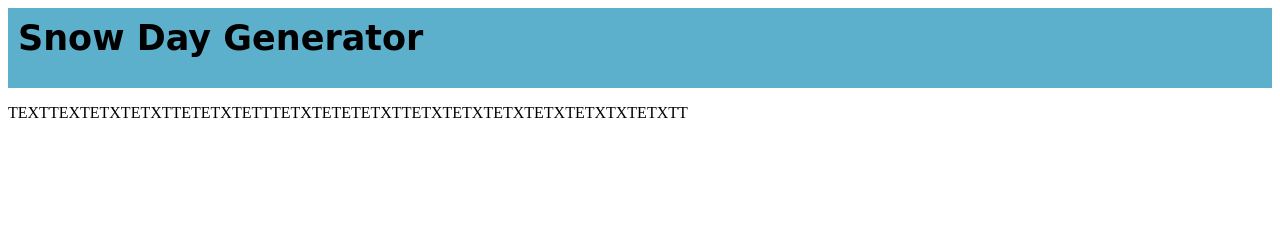
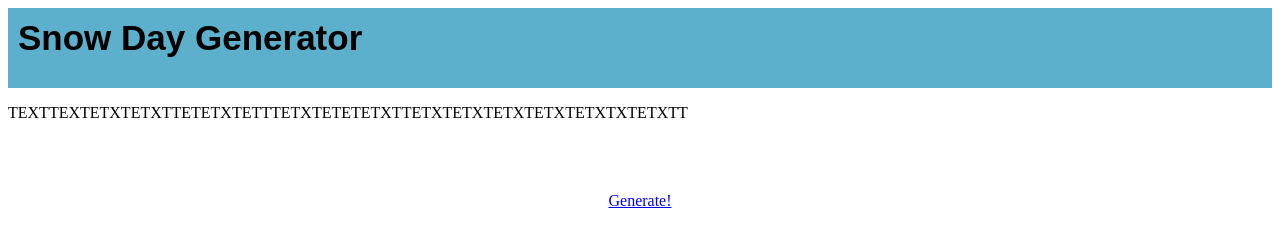
Before and after one commit to 1egoman/hackfrost, a plain HTML site: page public/index.html in a window 1280 px wide. Drawn offline with Linux system fonts and the light colour scheme.

Commit message:
added basic shell & css

```diff
--- a/public/index.html
+++ b/public/index.html
@@ -14,6 +14,11 @@
     <!--- java integr-->
     <div id="main action">
       <p> TEXTTEXTETXTETXTTETETXTETTTETXTETETETXTTETXTETXTETXTETXTETXTXTETXTT</P>
+        <br><br><br>
+    <div id="Pre footer">
+    <center>
+      <a href="#" id="pf-button">Generate!</a>
+    </center>
   </body>
 
 </html>
--- a/public/main.css
+++ b/public/main.css
@@ -1,5 +1,5 @@
 <!-- listing -->
-@import url(https://fonts.googleapis.com/css?family=Lobster);
+@import url(https://fonts.googleapis.com/css?family=Raleway);
 body{
   background: #ffffff;
 }
@@ -12,5 +12,5 @@
   padding-left: 10px;
   padding-top: 10px;
   font-size: 35px;
-  font-family: 'Lobster', cursive;
+  font-family: 'Raleway', sans-serif;
 }
```
